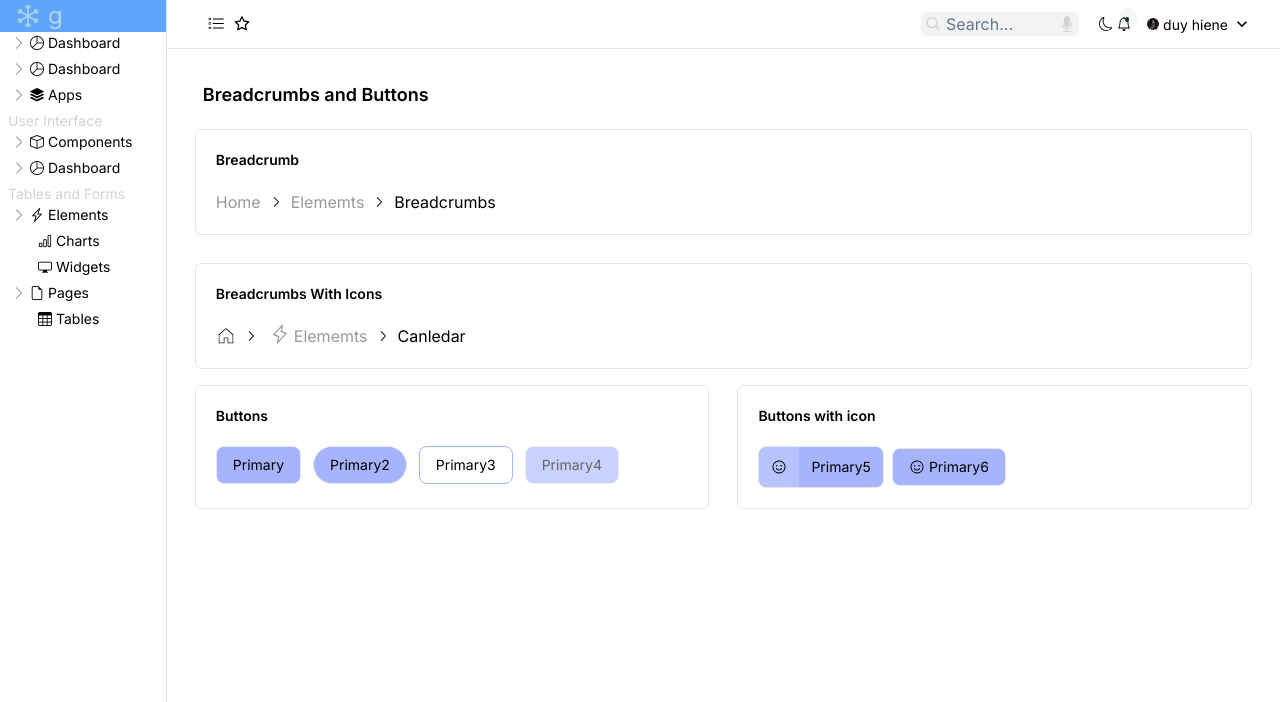
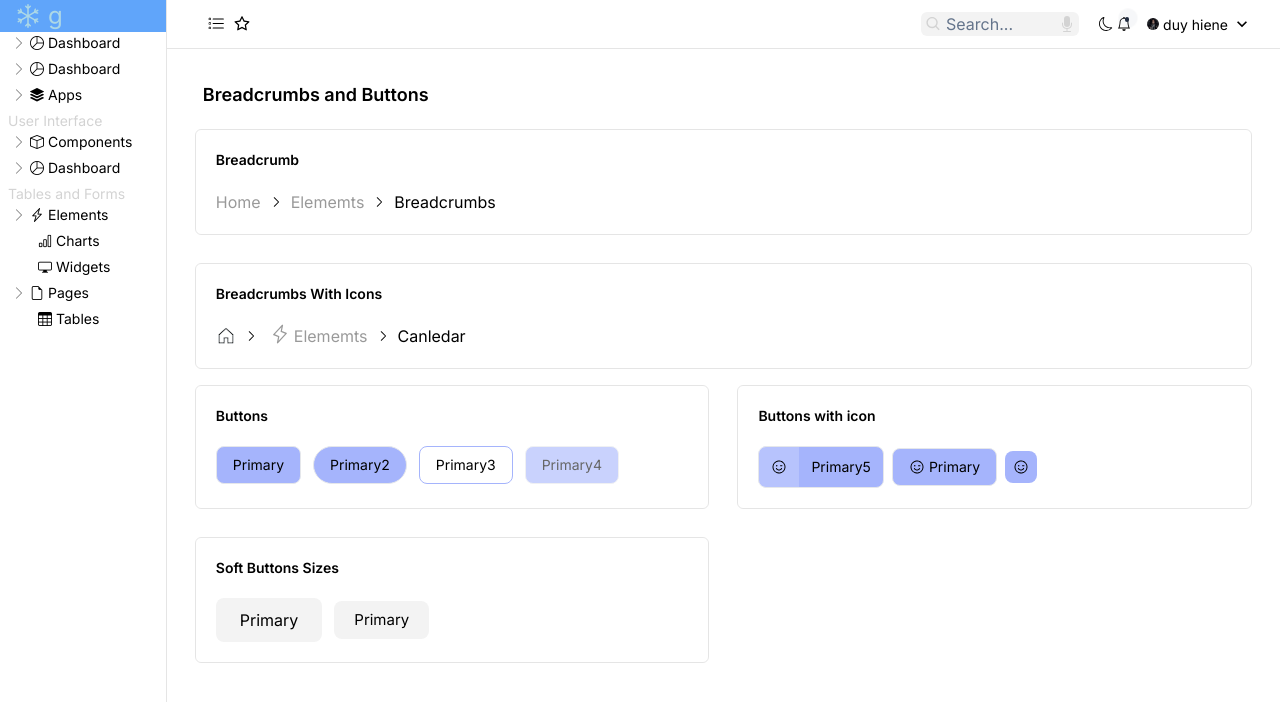
Before and after one commit to hiennd482/pratice-web-reactjs, a React (Create React App) app: page /breadcrumbs in a window 1280 px wide. Shown: the top 702 px of the page. Built offline with nearby package versions, Linux system fonts and the light colour scheme.

Commit message:
'useRef-drawer'

```diff
--- a/src/App.js
+++ b/src/App.js
@@ -27,6 +27,7 @@ import Pagin2 from "./components/Pagination2/example/Testpagin";
 import Avatar from "./components/avatars/avatar";
 import Badges from "./components/badges/Badges";
 import Breadcrumbs from "./components/breadcrumbs/Breadcrumbs";
+import Dropdown from "./components/dropdown/Dropdown";
 function App() {
   const currentUsers = true;
 
@@ -102,6 +103,10 @@ function App() {
           path: "/breadcrumbs",
           element: <Breadcrumbs></Breadcrumbs>,
         },
+        {
+          path: "/dropdowns",
+          element: <Dropdown></Dropdown>,
+        },
       ],
     },
     {
--- a/src/components/breadcrumbs/Breadcrumbs.jsx
+++ b/src/components/breadcrumbs/Breadcrumbs.jsx
@@ -1,6 +1,8 @@
 import React from "react";
 import arrowicon from "../../assets/arrowicon.svg";
+// import { ReactComponent as Slimeicon } from "../../assets/slimeicon.svg";
 import smileicon from "../../assets/slimeicon.svg";
+import "./breadcrumbs.scss";
 const Breadcrumbs = () => {
   return (
     <div className="m-3 p-4">
@@ -165,10 +167,55 @@ const Breadcrumbs = () => {
             {/* btn 5.2 */}
             <button
               type="type"
-              className="inline-flex rounded-lg mx-2 items-center bg-indigo-300 py-2 px-4 font-normal  text-sm transition-all duration-300 hover:bg-transparent hover:text-black border hover:border-indigo-300"
+              className="inline-flex rounded-lg mx-2 items-center py-2 px-4 bg-indigo-300 align-middle font-normal  text-sm transition-all duration-300 hover:bg-transparent hover:text-black border hover:border-indigo-300"
             >
               <img src={smileicon} alt="" className="w-4 h-4 mr-1" />
-              Primary6
+              Primary
+            </button>
+
+            {/* btn 5.3 */}
+            <button className="bg-indigo-300 px-2 py-2 rounded-lg hover:text-white hover:bg-indigo-600 duration-300">
+              <svg
+                className="w-4 h-4 mx-auto"
+                width="32"
+                height="32"
+                viewBox="0 0 32 32"
+                fill="none"
+                xmlns="http://www.w3.org/2000/svg"
+              >
+                <path
+                  fill-rule="evenodd"
+                  clip-rule="evenodd"
+                  d="M16 3C16 3 18.6442 3 21.0605 4.02201C21.0605 4.02201 23.3936 5.00884 25.1924 6.80761C25.1924 6.80761 26.9912 8.60638 27.978 10.9395C27.978 10.9395 29 13.3558 29 16C29 16 29 18.6442 27.978 21.0605C27.978 21.0605 26.9912 23.3936 25.1924 25.1924C25.1924 25.1924 23.3936 26.9912 21.0605 27.978C21.0605 27.978 18.6442 29 16 29C16 29 13.3558 29 10.9395 27.978C10.9395 27.978 8.60638 26.9912 6.80761 25.1924C6.80761 25.1924 5.00884 23.3936 4.02202 21.0605C4.02202 21.0605 3 18.6442 3 16C3 16 3 13.3558 4.02202 10.9395C4.02202 10.9395 5.00885 8.60638 6.80761 6.80761C6.80761 6.80761 8.60638 5.00884 10.9395 4.02201C10.9395 4.02201 13.3558 3 16 3ZM16 5C16 5 13.7614 5 11.7186 5.86402C11.7186 5.86402 9.74476 6.69889 8.22183 8.22182C8.22183 8.22182 6.6989 9.74476 5.86402 11.7186C5.86402 11.7186 5 13.7614 5 16C5 16 5 18.2386 5.86402 20.2814C5.86402 20.2814 6.69889 22.2552 8.22183 23.7782C8.22183 23.7782 9.74476 25.3011 11.7186 26.136C11.7186 26.136 13.7614 27 16 27C16 27 18.2386 27 20.2814 26.136C20.2814 26.136 22.2552 25.3011 23.7782 23.7782C23.7782 23.7782 25.3011 22.2552 26.136 20.2814C26.136 20.2814 27 18.2386 27 16C27 16 27 13.7614 26.136 11.7186C26.136 11.7186 25.3011 9.74476 23.7782 8.22183C23.7782 8.22183 22.2552 6.69889 20.2814 5.86402C20.2814 5.86402 18.2386 5 16 5Z"
+                  fill="currentColor"
+                ></path>
+                <path
+                  d="M13 13.5C13 14.3284 12.3284 15 11.5 15C10.6716 15 10 14.3284 10 13.5C10 12.6716 10.6716 12 11.5 12C12.3284 12 13 12.6716 13 13.5Z"
+                  fill="currentColor"
+                ></path>
+                <path
+                  d="M19 14.5H22C22.5523 14.5 23 14.0523 23 13.5C23 12.9477 22.5523 12.5 22 12.5H19C18.4477 12.5 18 12.9477 18 13.5C18 14.0523 18.4477 14.5 19 14.5Z"
+                  fill="currentColor"
+                ></path>
+                <path
+                  d="M11.665 18.4983C11.4861 18.19 11.1564 18 10.8 18C10.7837 18 10.7675 18.0004 10.7513 18.0012C10.5917 18.009 10.4362 18.0549 10.298 18.1351C9.98971 18.3141 9.79999 18.6436 9.79999 19C9.79999 19.0162 9.80038 19.0325 9.80117 19.0487C9.80896 19.2083 9.85489 19.3638 9.93512 19.502C10.8762 21.1233 12.5008 22.0588 12.5008 22.0588C14.1253 22.9942 16 22.9942 16 22.9942C17.8746 22.9942 19.4992 22.0588 19.4992 22.0588C21.1238 21.1233 22.0649 19.502 22.0649 19.502C22.1534 19.3495 22.2 19.1763 22.2 19C22.2 18.9823 22.1995 18.9646 22.1986 18.9469C22.1807 18.6099 21.9939 18.3046 21.702 18.1351C21.5495 18.0466 21.3763 18 21.2 18L21.1843 18.0001C21.1029 18.0014 21.022 18.0126 20.9434 18.0335C20.6871 18.1015 20.4683 18.2686 20.3351 18.498L20.3345 18.499C19.6619 19.6572 18.5012 20.3255 18.5012 20.3255C17.34 20.9942 16 20.9942 16 20.9942C14.66 20.9942 13.4988 20.3255 13.4988 20.3255C12.3377 19.657 11.665 18.4983 11.665 18.4983Z"
+                  fill="currentColor"
+                ></path>
+              </svg>
+            </button>
+          </div>
+        </div>
+        {/*  */}
+        <div className="border border-black/10 dark:border-white/10 p-5 rounded-md">
+          <div className="mb-5">
+            <p className="text-sm font-semibold">Soft Buttons Sizes</p>
+          </div>
+          <div className="flex flex-wrap items-center gap-3">
+            <button className="py-2.5 px-6 text-base hover:text-white hover:bg-black rounded-lg bg-[#1c1c1c0d] duration-300">
+              Primary
+            </button>
+            <button className="py-2 px-5 text-[15px] hover:text-white hover:bg-black rounded-lg bg-[#1c1c1c0d] duration-300">
+              Primary
             </button>
           </div>
         </div>
--- /dev/null
+++ b/src/components/breadcrumbs/breadcrumbs.scss
@@ -0,0 +1,7 @@
+.iconsvg {
+  width: 10px;
+  height: 10px;
+  margin: 14px;
+  fill: red;
+  transition: fill 0.2s ease-in-out;
+}
--- /dev/null
+++ b/src/components/dropdown/Dropdown.jsx
@@ -0,0 +1,40 @@
+import React from "react";
+import "./dropdown.scss";
+const Dropdown = () => {
+  return (
+    <div className="m-3 p-4">
+      <div className="px-2 py-1 mb-4">
+        <h2 className="text-lg font-semibold">Dropdown</h2>
+      </div>
+      <div className="grid grid-cols-2 gap-7 mb-4">
+        <div className="border border-black/10 dark:boder-white/10 p-5 rounded-md">
+          <div className="mb-5">
+            <p className="text-sm font-semibold">Basic</p>
+          </div>
+          <div className="flex flex-wrap justify-center gap-3">
+            <div className="dropdown">
+              <button className="btn-element flex items-center bg-[#1c1c1c0d] border border-black/5 ">
+                Dropdown Menu{" "}
+                <svg
+                  class="w-4 h-4 ml-1"
+                  width="32"
+                  height="32"
+                  viewBox="0 0 32 32"
+                  fill="none"
+                  xmlns="http://www.w3.org/2000/svg"
+                >
+                  <path
+                    d="M6.70711 11.2929C6.51957 11.1054 6.26522 11 6 11C5.73478 11 5.48043 11.1054 5.29289 11.2929C5.10536 11.4804 5 11.7348 5 12C5 12.2652 5.10536 12.5196 5.29289 12.7071L15.2929 22.7071C15.6834 23.0976 16.3166 23.0976 16.7071 22.7071L26.7071 12.7071C26.8946 12.5196 27 12.2652 27 12C27 11.7348 26.8946 11.4804 26.7071 11.2929C26.5196 11.1054 26.2652 11 26 11C25.7348 11 25.4804 11.1054 25.2929 11.2929L16 20.5858L6.70711 11.2929Z"
+                    fill="currentColor"
+                  ></path>
+                </svg>
+              </button>
+            </div>
+          </div>
+        </div>
+      </div>
+    </div>
+  );
+};
+
+export default Dropdown;
--- /dev/null
+++ b/src/components/dropdown/dropdown.scss
@@ -0,0 +1,9 @@
+.dropdown {
+  position: relative;
+}
+.btn-element {
+  border-radius: 0.5rem;
+  transition-duration: 0.3s;
+  transition-property: all;
+  padding: 0.5rem 1rem;
+}
--- a/src/pages/tables/tables.scss
+++ b/src/pages/tables/tables.scss
@@ -25,7 +25,7 @@ tbody {
 // tbody tr:hover {
 //   background-color: lighwhite;
 // }
-.btn {
+.btn-table {
   visibility: hidden;
   //   transition: visibility 0.06s ease-in;
 }
@@ -44,7 +44,7 @@ tbody {
 //   padding: 0 0.35rem;
 // }
 
-tr:hover > td .btn {
+tr:hover > td .btn-table {
   visibility: visible;
 }
 // input[type="checkbox"] {
--- a/src/pages/testdata/menuitem.json
+++ b/src/pages/testdata/menuitem.json
@@ -120,6 +120,10 @@
         "path": "/badges"
       },
       {
+        "title": "Dropdown",
+        "path": "/dropdowns"
+      },
+      {
         "title": "Switches",
         "path": "/checkbox"
       },
```
Also changed, not shown: src/pages/tables/tables.jsx (+34 -7 lines), src/assets/slimeicon.svg.
